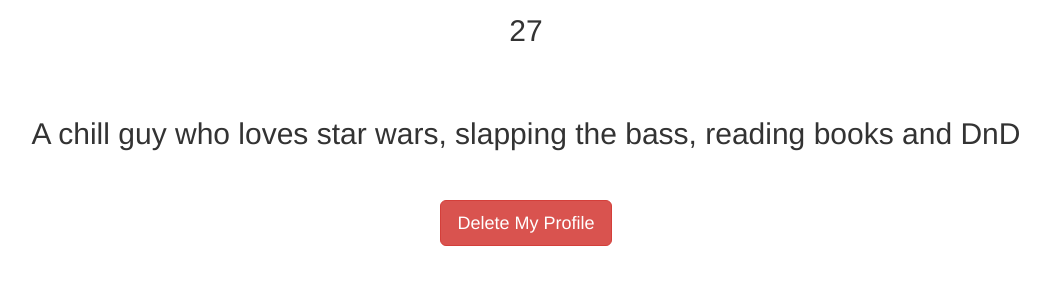
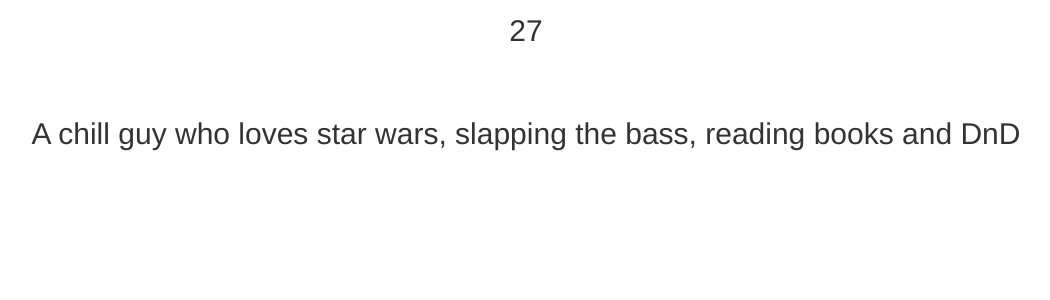
Before and after one commit to Elwick1/BLOGBUSTERS, a Rails app: page /users/1 in a window 1280 px wide. Shown: the part 277-577 px from the top of the page, without its empty margins (114-1164 px from the left). Run offline with Rails 7, Linux system fonts and the light colour scheme; style sheets or scripts are compiled from the project's sources; some libraries are stand-ins or nearby versions.

Commit message:
minor edit

```diff
--- a/app/models/user.rb
+++ b/app/models/user.rb
@@ -6,7 +6,7 @@
   validates :username, presence: true
   validates :username, length: { maximum: 15 }
   validates :age, numericality: { greater_than: 16 }
-  validates :bio, length: { maximum: 150}
+  validates :bio, length: { maximum: 150 }
   validates :bio, presence: true
   validates :password, length: {minimum: 6 }
   validates :password, presence: true
--- a/app/views/layouts/_navigation.html.erb
+++ b/app/views/layouts/_navigation.html.erb
@@ -26,7 +26,7 @@
 
       <ul class="nav navbar-nav navbar-right">
       <% if current_user %>
-      <button type="button" class="btn btn-danger navbar-btn"><%= link_to "Log Out", sessions_path, method: :delete %> </button>
+      <button type="button" class="btn btn-warning navbar-btn"><%= link_to "Log Out", sessions_path, method: :delete %> </button>
       <% else %>
       <button type="button" class="btn btn-success navbar-btn"><%= link_to "Sign in", new_session_path %> </button>
       <button type="button" class="btn btn-warning navbar-btn"><%= link_to "Sign Up", new_user_path %> </button>
--- a/app/views/users/show.html.erb
+++ b/app/views/users/show.html.erb
@@ -6,7 +6,3 @@
 <br><br>
 <h2 align="center"><%= @user.bio %></h2>
 <br><br>
-
-<p align="center">
-  <%= link_to "Delete My Profile", user_path(@user), method: :delete, data: { confirm: "Are you sure you want to delete your Account?"}, class: "btn btn-lg btn-danger"%></button>
-  </p>
```
